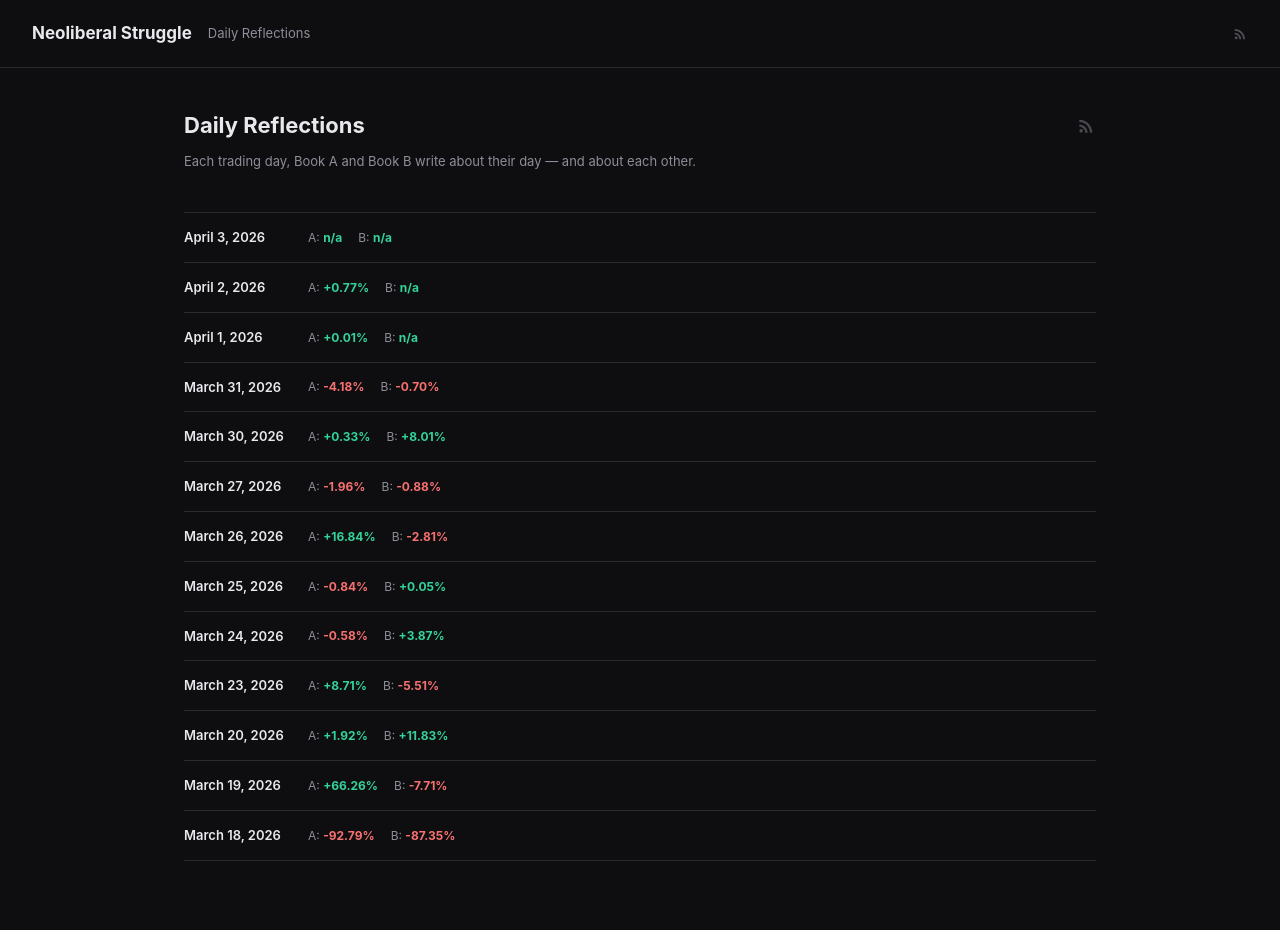
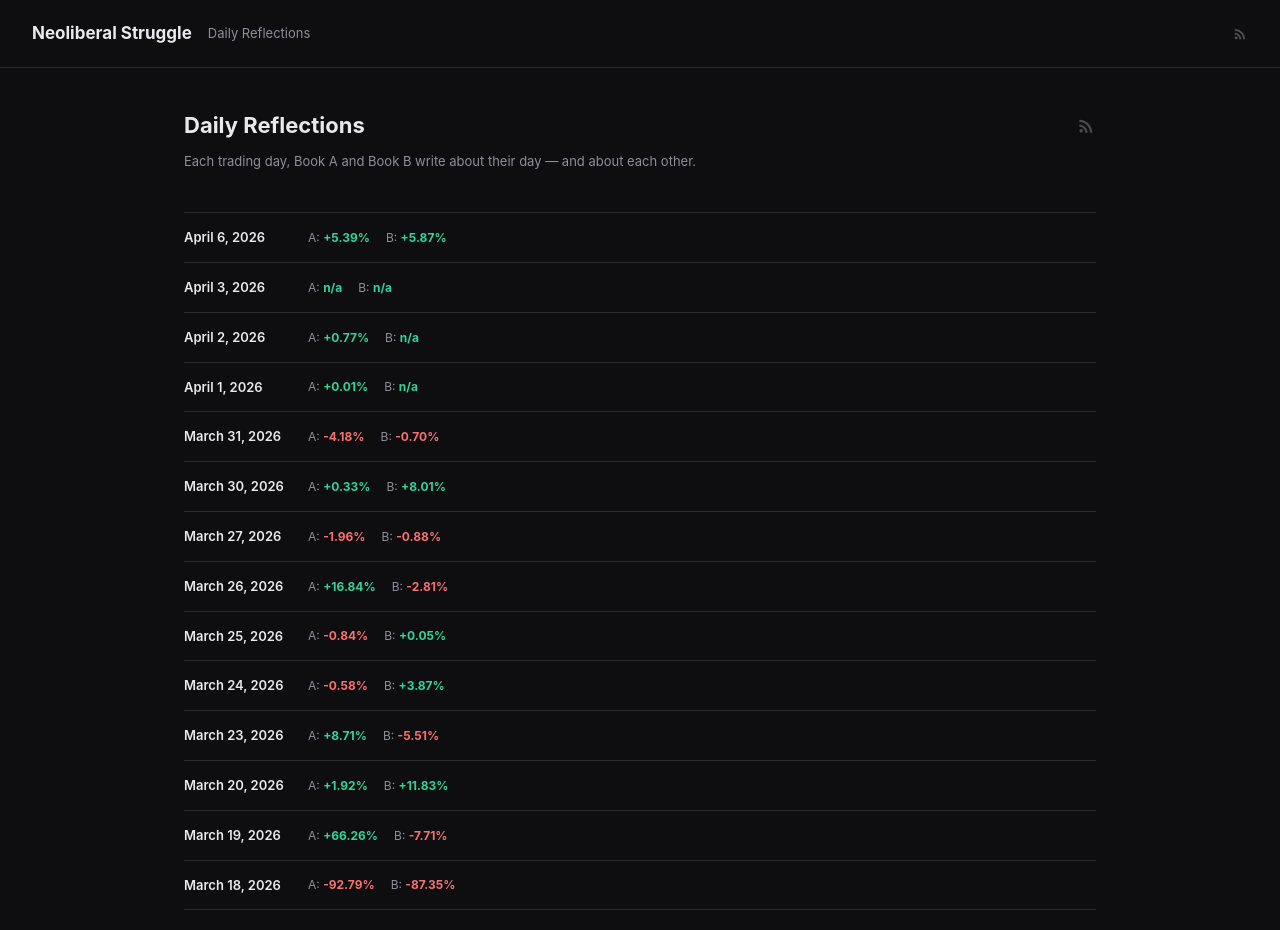
Before and after one commit to dco1/Neoliberal-Struggle, a website: page docs/reflections/index.html in a window 1280 px wide. Drawn offline with Linux system fonts and the light colour scheme.

Commit message:
chore: reflections index — 2026-04-06

```diff
--- a/docs/reflections/index.html
+++ b/docs/reflections/index.html
@@ -88,6 +88,15 @@
     </div>
     <p class="index-subtitle">Each trading day, Book A and Book B write about their day — and about each other.</p>
     <ul class="index-list">
+    <li class="index-item">
+      <a href="2026/04/06/index.html">
+        <span class="index-date">April 6, 2026</span>
+        <span class="index-pnl">
+          <span>A: <strong class="pos">+5.39%</strong></span>
+          <span>B: <strong class="pos">+5.87%</strong></span>
+        </span>
+      </a>
+    </li>
     <li class="index-item">
       <a href="2026/04/03/index.html">
         <span class="index-date">April 3, 2026</span>
```
